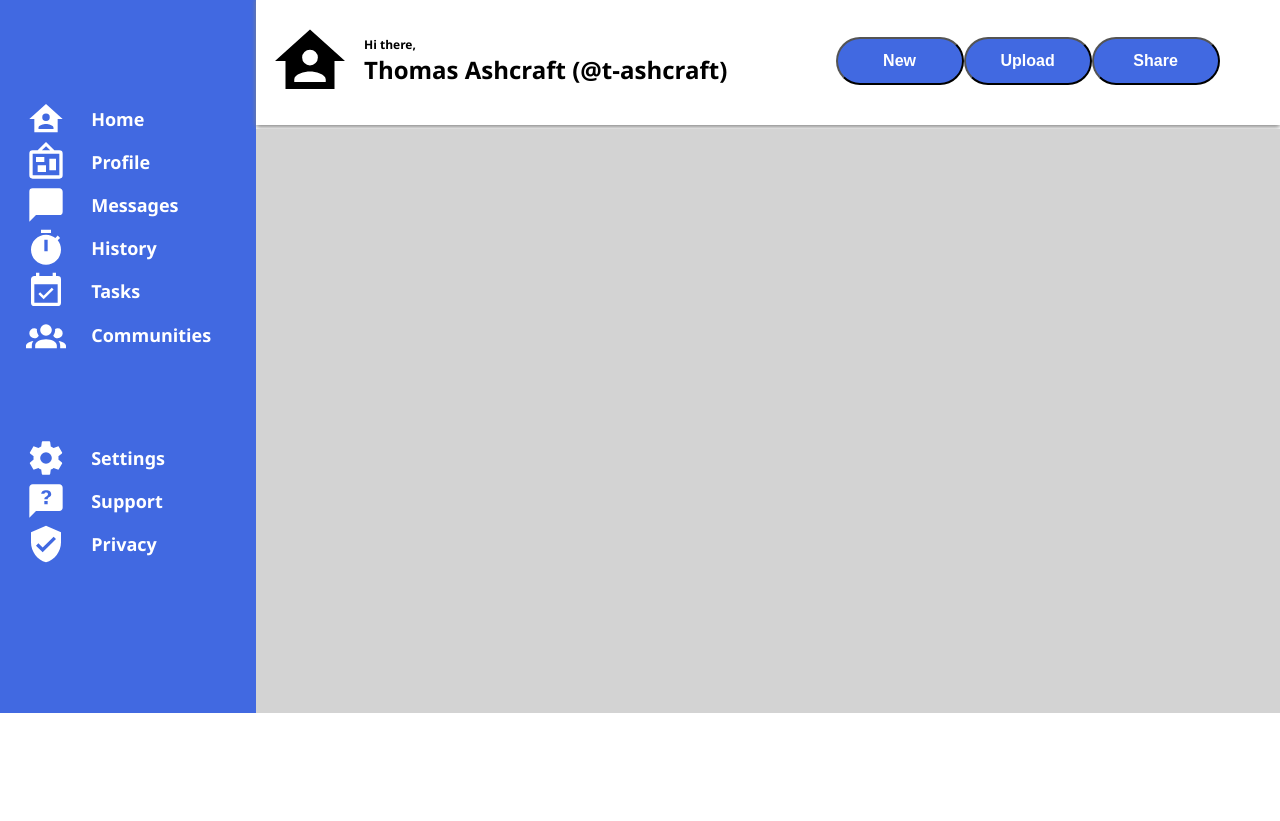
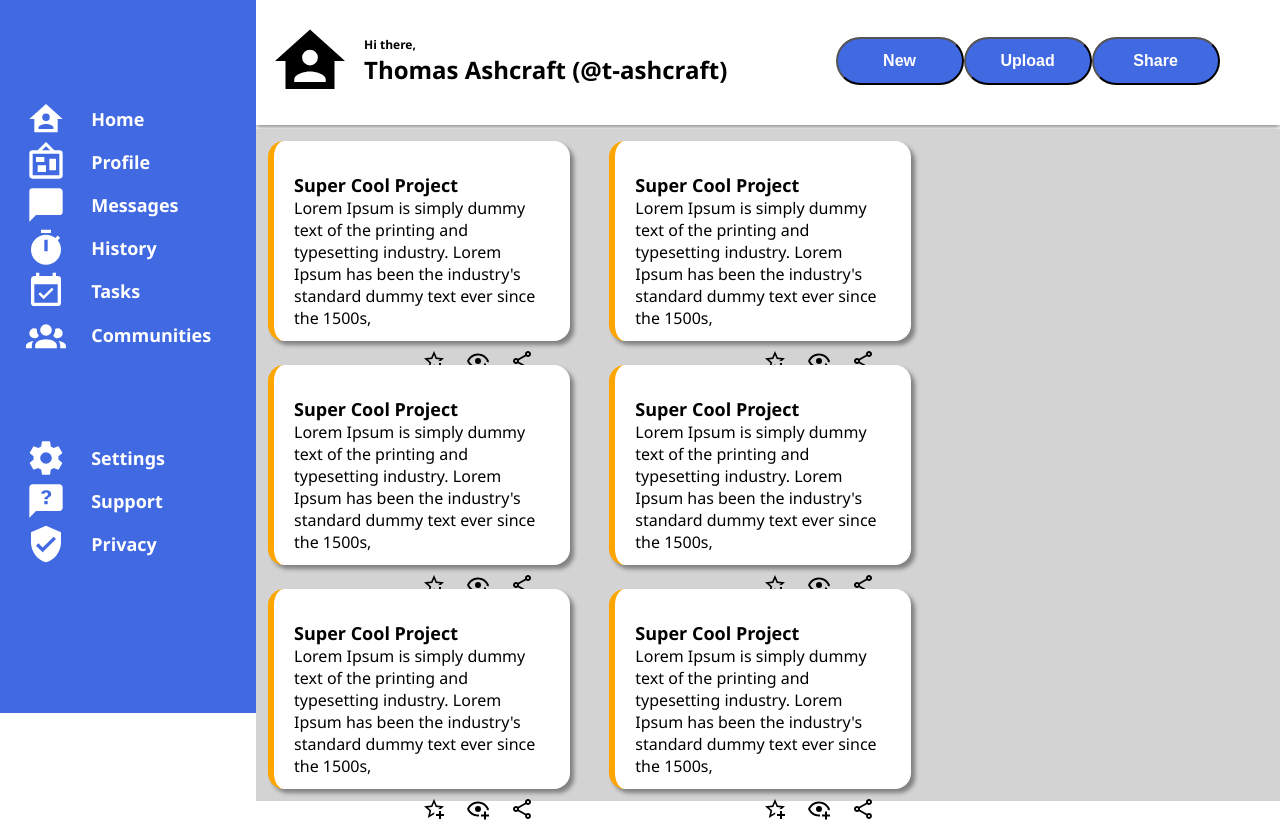
Before and after one commit to t-ashcraft/dashboard, a plain HTML site: page index.html in a window 1280 px wide. Shown: the part 87-908 px from the top of the page. Before the commit the page ends 800 px from the top, so only its background shows below. Drawn offline with Linux system fonts and the light colour scheme.

Commit message:
add project boxes and fixed dashboard pos.

```diff
--- a/index.html
+++ b/index.html
@@ -3,7 +3,7 @@
 <head>
     <meta charset="UTF-8">
     <meta name="viewport" content="width=device-width, initial-scale=1.0">
-    <title>Document</title>
+    <title>Dashboard</title>
     <link rel="stylesheet" href="style.css">
 </head>
 <body>
@@ -83,7 +83,62 @@
             </button>
         </div>
         <div class="mainbody">
-            <div class="projects"></div>
+            <div class="projects">
+                <div class="project">
+                    <div class="title">Super Cool Project</div>
+                    <div class="text">Lorem Ipsum is simply dummy text of the printing and typesetting industry. Lorem Ipsum has been the industry's standard dummy text ever since the 1500s,</div>
+                    <div class="icons">
+                        <img class="icon1" src="star-plus-outline.svg"></img>
+                        <img class="icon2" src="eye-plus-outline.svg"></img>
+                        <img class="icon3" src="share-variant-outline.svg"></img>
+                    </div>
+                </div>
+                <div class="project">
+                    <div class="title">Super Cool Project</div>
+                    <div class="text">Lorem Ipsum is simply dummy text of the printing and typesetting industry. Lorem Ipsum has been the industry's standard dummy text ever since the 1500s,</div>
+                    <div class="icons">
+                        <img class="icon1" src="star-plus-outline.svg"></img>
+                        <img class="icon2" src="eye-plus-outline.svg"></img>
+                        <img class="icon3" src="share-variant-outline.svg"></img>
+                    </div>
+                </div>
+                <div class="project">
+                    <div class="title">Super Cool Project</div>
+                    <div class="text">Lorem Ipsum is simply dummy text of the printing and typesetting industry. Lorem Ipsum has been the industry's standard dummy text ever since the 1500s,</div>
+                    <div class="icons">
+                        <img class="icon1" src="star-plus-outline.svg"></img>
+                        <img class="icon2" src="eye-plus-outline.svg"></img>
+                        <img class="icon3" src="share-variant-outline.svg"></img>
+                    </div>
+                </div>
+                <div class="project">
+                    <div class="title">Super Cool Project</div>
+                    <div class="text">Lorem Ipsum is simply dummy text of the printing and typesetting industry. Lorem Ipsum has been the industry's standard dummy text ever since the 1500s,</div>
+                    <div class="icons">
+                        <img class="icon1" src="star-plus-outline.svg"></img>
+                        <img class="icon2" src="eye-plus-outline.svg"></img>
+                        <img class="icon3" src="share-variant-outline.svg"></img>
+                    </div>
+                </div>
+                <div class="project">
+                    <div class="title">Super Cool Project</div>
+                    <div class="text">Lorem Ipsum is simply dummy text of the printing and typesetting industry. Lorem Ipsum has been the industry's standard dummy text ever since the 1500s,</div>
+                    <div class="icons">
+                        <img class="icon1" src="star-plus-outline.svg"></img>
+                        <img class="icon2" src="eye-plus-outline.svg"></img>
+                        <img class="icon3" src="share-variant-outline.svg"></img>
+                    </div>
+                </div>
+                <div class="project">
+                    <div class="title">Super Cool Project</div>
+                    <div class="text">Lorem Ipsum is simply dummy text of the printing and typesetting industry. Lorem Ipsum has been the industry's standard dummy text ever since the 1500s,</div>
+                    <div class="icons">
+                        <img class="icon1" src="star-plus-outline.svg"></img>
+                        <img class="icon2" src="eye-plus-outline.svg"></img>
+                        <img class="icon3" src="share-variant-outline.svg"></img>
+                    </div>
+                </div>
+            </div>
             <div class="rightbar">
                 <div class="announcements"></div>
                 <div class="trending"></div>
--- a/style.css
+++ b/style.css
@@ -1,8 +1,6 @@
 body {
     margin:0;
     padding:0;
-    display:grid;
-    grid-template-columns: 1fr 4fr;
     font-family: 'Segoe UI', Tahoma, Geneva, Verdana, sans-serif;
 }
 
@@ -11,8 +9,10 @@ body {
     flex-direction:column;
     justify-content:flex-start;
     height:100vh;
+    width:20vw;
     background-color:royalblue;
     color:white;
+    position:fixed;
 
 }
 
@@ -75,6 +75,8 @@ body {
 
 
 .main {
+    width:80vw;
+    margin-left:20vw;
     display:grid;
     grid-template-rows: 5rem 8rem 1fr;
     gap:4px;
@@ -141,4 +143,61 @@ body {
 
 .mainbody{
     background-color:lightgray;
+    display:grid;
+    grid-template-columns: 2fr 1fr;
+    grid-template-rows: 1fr 1fr;
 }
+
+.projects {
+    display:grid;
+    grid-row: 1 / span 2;
+    grid-template-columns: 1fr 1fr;
+    grid-template-rows: 1fr 1fr 1fr;
+
+}
+
+.project {
+    background-color: white;
+    display:flex;
+    flex-direction: column;
+    justify-content: start;
+    align-items: flex-start;
+    text-wrap:wrap;
+    max-width: 20vw;
+    height: 20vh;
+    padding:20px;
+    margin:12px;
+    border-radius: 1rem;
+    box-shadow: 4px 4px 4px gray;
+    border-left-color:orange;
+    border-style: solid;
+    border-width: 0px 0px 0px 6px;
+}
+
+.project>.icons {
+    align-self:flex-end;
+    display:flex;
+    flex-direction: row;
+    justify-content: flex-end;
+    margin-top:20px;
+    margin-right:16px;
+    gap:20px;
+}
+
+.icons>* {
+
+    width:1.5rem;
+    height:auto;
+}
+
+
+.project>.title {
+    margin-top:12px;
+
+    font-weight: bold;
+    font-size: large;
+}
+
+.project>.text {
+    font-weight:lighter;
+}
```
Also changed, not shown: eye-plus-outline.svg (added), share-variant-outline.svg (added), star-plus-outline.svg (added), 1 other file.
